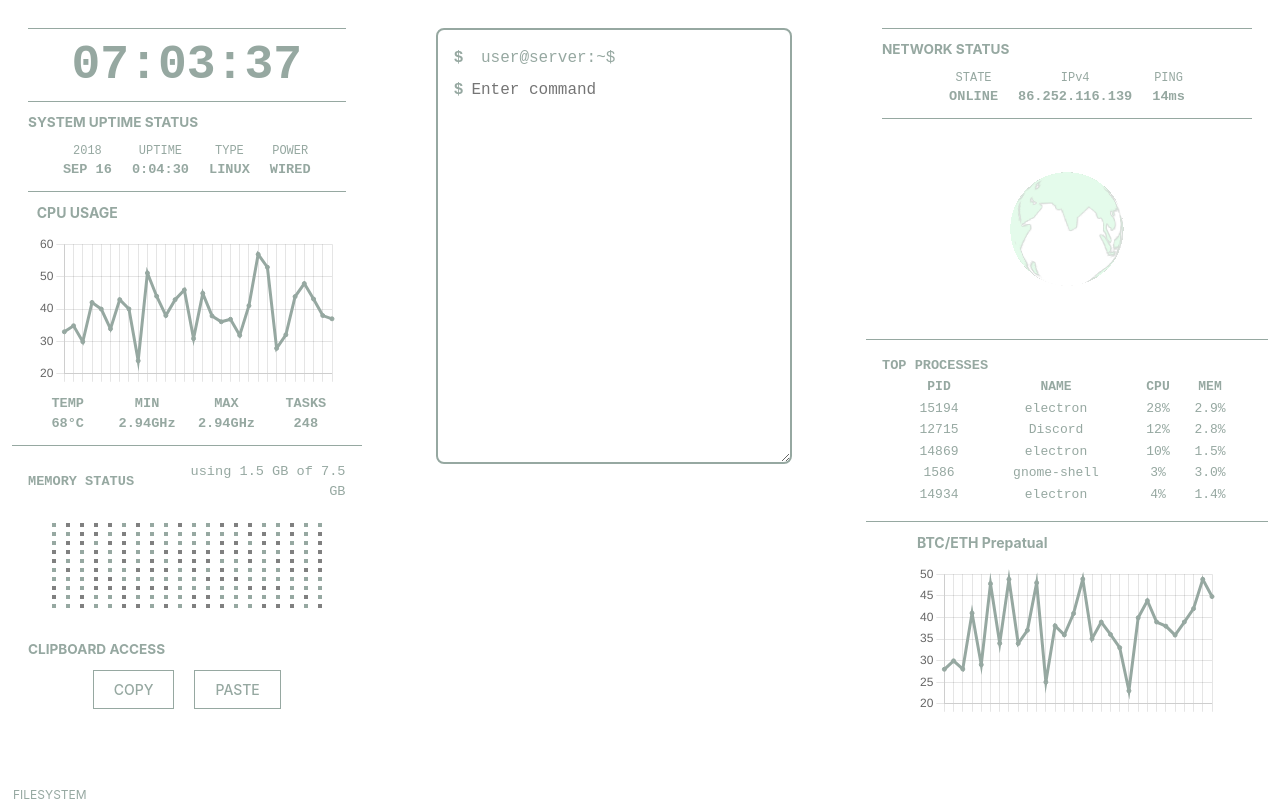
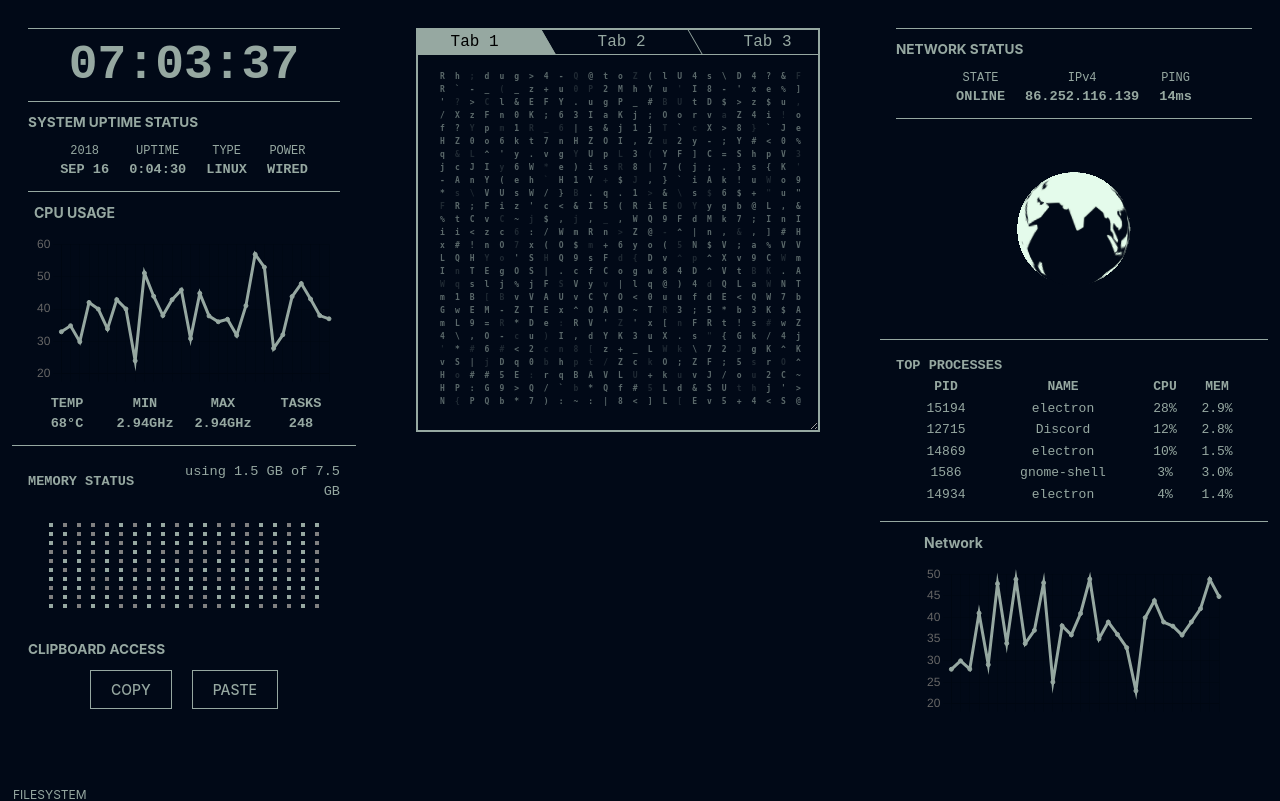
Before and after one commit to suleymanthe3rd/Terminal, a React (Vite) app: page / in a window 1280 px wide. Shown: the top 801 px of the page. Built offline with nearby package versions, Linux system fonts and the light colour scheme.

Commit message:
add matrix rain

```diff
--- /dev/null
+++ b/src/components/MatrixRain.jsx
@@ -0,0 +1,92 @@
+import { useState, useEffect, useRef } from 'react';
+import styled from 'styled-components';
+import { primary } from '../utils/colors';
+
+
+const Container = styled.div`
+  display: flex;
+  justify-content: center;
+  align-items: center;
+
+  background-color: transparent;
+  overflow: hidden;
+`;
+
+const MatrixText = styled.div`
+  font-size: 8px;
+  font-weight: bold;
+  font-family: 'monospace';
+  color: ${primary};
+  display: flex; /* Make MatrixText a flex container */
+`;
+
+const Column = styled.div`
+  display: flex;
+  flex-direction: column;
+  gap: 1px;
+  margin-right: 10px;
+`;
+
+const Char = styled.span`
+  ${({ opacity }) => `
+    opacity: ${opacity};
+  `}
+`;
+
+const MatrixRain = () => {
+  const [matrix, setMatrix] = useState([]);
+  const rows = 80;
+  const cols = 80;
+  const animationRef = useRef(null);
+  const delayRef = useRef(50); // initial delay
+
+  useEffect(() => {
+    setMatrix(
+      Array.from({ length: cols }, () =>
+        Array.from({ length: rows }, () => ({ char: ' ', opacity: 0 })) // Initialize with space characters and 0 opacity
+      )
+    );
+  }, []);
+
+  useEffect(() => {
+    animationRef.current = requestAnimationFrame(updateMatrix);
+    return () => cancelAnimationFrame(animationRef.current);
+  }, []);
+
+  const updateMatrix = () => {
+    setMatrix((prevMatrix) =>
+      prevMatrix.map((column) => {
+        const newColumn = [...column];
+        newColumn.pop();
+        newColumn.unshift({ char: randomChar(), opacity: randomOpacity() });
+        return newColumn;
+      })
+    );
+    delayRef.current = Math.random() * 200 + 20;
+    animationRef.current = setTimeout(() => requestAnimationFrame(updateMatrix), delayRef.current);
+  };
+
+  const randomChar = () =>
+    String.fromCharCode(Math.floor(Math.random() * 94) + 33);
+
+  const randomOpacity = () => {
+    const opacity = Math.random();
+    return opacity < 0.2 ? 0.2 : 0.6;
+  };
+
+  return (
+    <Container>
+      <MatrixText>
+        {matrix.map((column, colIndex) => ( // Render each column
+          <Column key={colIndex}>
+            {column.map((char, rowIndex) => (
+              <Char key={rowIndex} opacity={char.opacity}>{char.char}</Char>
+            ))}
+          </Column>
+        ))}
+      </MatrixText>
+    </Container>
+  );
+};
+
+export default MatrixRain;
--- a/src/components/Terminal.jsx
+++ b/src/components/Terminal.jsx
@@ -1,21 +1,21 @@
-import { useState, useEffect } from 'react';
+import { useState } from 'react';
 import styled from 'styled-components';
 import { primary } from '../utils/colors';
+import Matrix from '../components/MatrixRain';
 
 const TerminalContainer = styled.div`
   color: ${primary};
   font-family: 'Courier New', Courier, monospace;
-  padding: 16px;
-  border: 2px solid ${primary};
-  border-radius: 8px;
-  overflow-y: auto;
+  border: 2px solid ${primary}; /* keep the border */
+  border-radius: 0; /* set corner radius to 0 */
+  overflow-x: hidden;
+  overflow-y: hidden;
   height: calc(100vh - 64px);
   resize: vertical;
   max-width: 25rem;
-  min-width:20rem;
+  min-width: 20rem;
   max-height: 25rem;
   min-height: 10rem;
-
 
   /* Responsive styles for different screen sizes */
   @media (max-width: 768px) {
@@ -25,6 +25,49 @@ const TerminalContainer = styled.div`
   @media (max-width: 480px) {
     font-size: 10px;
   }
+`;
+
+const TabContainer = styled.div`
+  display: flex;
+  position: relative;
+  justify-content: space-between;
+  align-items: center;
+  padding: 0px;
+  overflow:hidden;
+  x-overflow:auto;
+  width:110%;
+  left:-1rem;
+`;
+
+const Tab = styled.div`
+  cursor: pointer;
+  width: 100%;
+  text-align: center;
+  position: relative; /* add relative positioning */
+  border-bottom: 1px solid ${primary};
+  transform: skewX(30deg); /* add skew to create parallelogram shape */
+  padding: 0.01rem 2rem; /* add padding to compensate for skew */
+  border-right: 1px solid ${primary};
+
+
+  ${({ isSelected }) =>
+    isSelected &&
+    `
+      background-color: ${primary};
+      color: black;
+    `}
+`;
+
+const TabTextWrapper = styled.span`
+  transform: skewX(-30deg);
+  display: inline-block;
+`;
+
+const TabContent = styled.div`
+  padding: 16px;
+  overflow-y: auto;
+  overflow-x: auto;
+  height: 20rem;
 `;
 
 const CommandLine = styled.div`
@@ -58,8 +101,17 @@ const Output = styled.div`
 `;
 
 const Terminal = () => {
-  const [commands, setCommands] = useState([]);
+  const [tabs, setTabs] = useState([
+    { id: 1, title: 'Tab 1', commands: [] },
+    { id: 2, title: 'Tab 2', commands: [] },
+    { id: 3, title: 'Tab 3', commands: [] },
+  ]);
+  const [currentTab, setCurrentTab] = useState(1);
   const [currentCommand, setCurrentCommand] = useState('');
+
+  const handleTabChange = (tabId) => {
+    setCurrentTab(tabId);
+  };
 
   const handleInputChange = (event) => {
     setCurrentCommand(event.target.value);
@@ -67,35 +119,59 @@ const Terminal = () => {
 
   const handleKeyDown = (event) => {
     if (event.key === 'Enter') {
-      // Add current command to the list
-      setCommands([...commands, currentCommand]);
+      const currentTabCommands = tabs.find((tab) => tab.id === currentTab).commands;
+      const newCommands = [...currentTabCommands, currentCommand];
+      setTabs(
+        tabs.map((tab) => {
+          if (tab.id === currentTab) {
+            return { ...tab, commands: newCommands };
+          }
+          return tab;
+        })
+      );
 
       // Execute the command (simulated in this example)
       const output = `Command executed: ${currentCommand}`;
 
-      // Append output to the command history
-      setCommands([...commands, output]);
+      const newCommandsWithOutput = [...newCommands, output];
+      setTabs(
+        tabs.map((tab) => {
+          if (tab.id === currentTab) {
+            return { ...tab, commands: newCommandsWithOutput };
+          }
+          return tab;
+        })
+      );
 
       // Clear the input field
       setCurrentCommand('');
     }
   };
 
-  // Example commands to display on initial render
-  useEffect(() => {
-    setCommands([
-
-      'user@server:~$',
-    ]);
-  }, []);
-
   return (
     <TerminalContainer>
+      <TabContainer>
+        {tabs.map((tab) => (
+          <Tab
+            key={tab.id}
+            onClick={() => handleTabChange(tab.id)}
+            isSelected={tab.id === currentTab}
+          >
+            <TabTextWrapper>
+              <span>{tab.title}</span>
+            </TabTextWrapper>
+          </Tab>
+        ))}
+      </TabContainer>
+      <TabContent style={{ overflow: 'hidden' }}>
+        {currentTab === 1 ? (
+          <Matrix />
+        ) : (
           <Output>
-        {commands.map((command, index) => (
+            {tabs.find((tab) => tab.id === currentTab).commands.map((command, index) => (
               <CommandLine key={index}>{command}</CommandLine>
             ))}
-      </Output>
+            {currentTab !== 1 && (
               <CommandLine>
                 <Input
                   type="text"
@@ -105,6 +181,10 @@ const Terminal = () => {
                   placeholder="Enter command"
                 />
               </CommandLine>
+            )}
+          </Output>
+        )}
+      </TabContent>
     </TerminalContainer>
   );
 };
--- a/src/pages/Dashboard.jsx
+++ b/src/pages/Dashboard.jsx
@@ -13,9 +13,11 @@ import ClipboardAccess from '../components/ClipboardAccess';
 import MemoryStatus from '../components/MemoryStatus';
 import Earth from '../components/Earth';
 
+
 const GlobalStyle = createGlobalStyle`
   body {
     overflow-x: hidden;
+    background-color: #010917;
   }
 `;
 
@@ -110,7 +112,7 @@ function Dashboard() {
             <NetworkStatus/>
             <Earth/>
             <TopProcess/>
-            <ChartComponent />
+            <ChartComponent topic='Network' subTopic=''/>
           </StyledSubCol>
         </StyledCol2>
       </StyledRow2>
```
Lines whose indentation alone changed are shown as unchanged.
